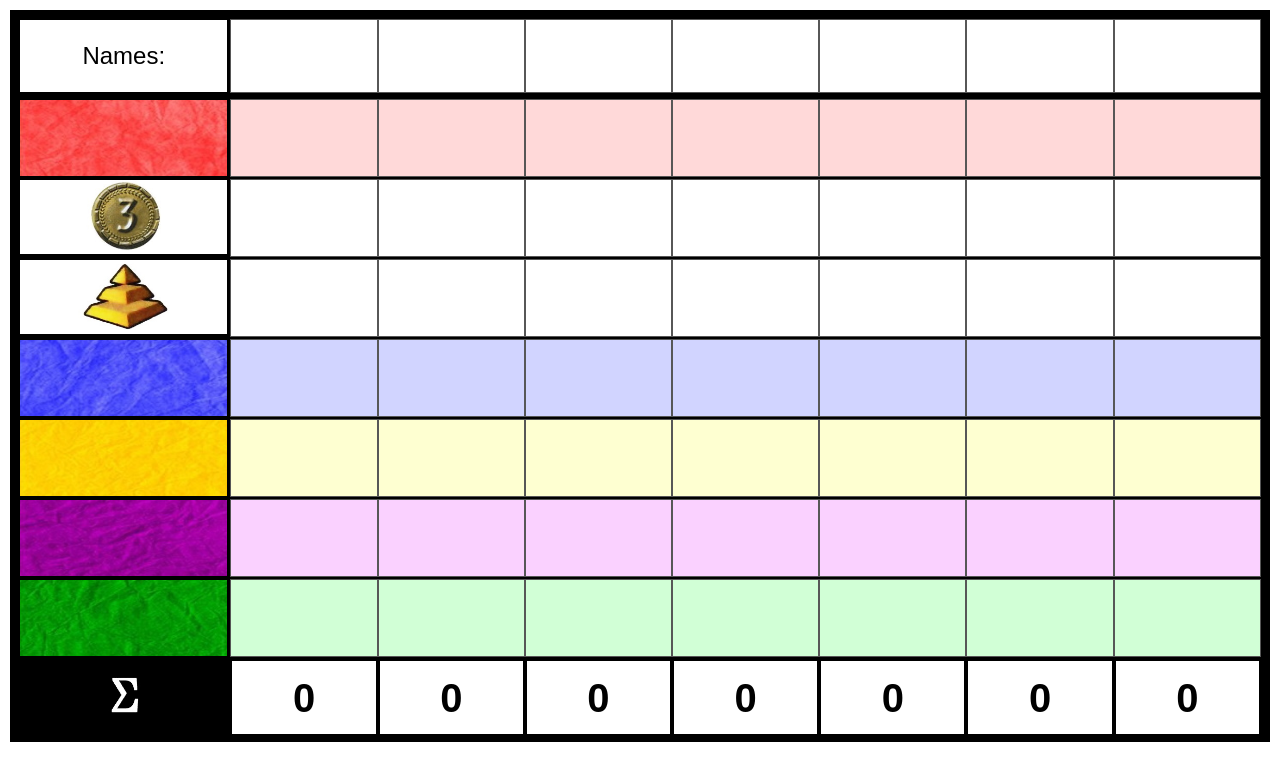
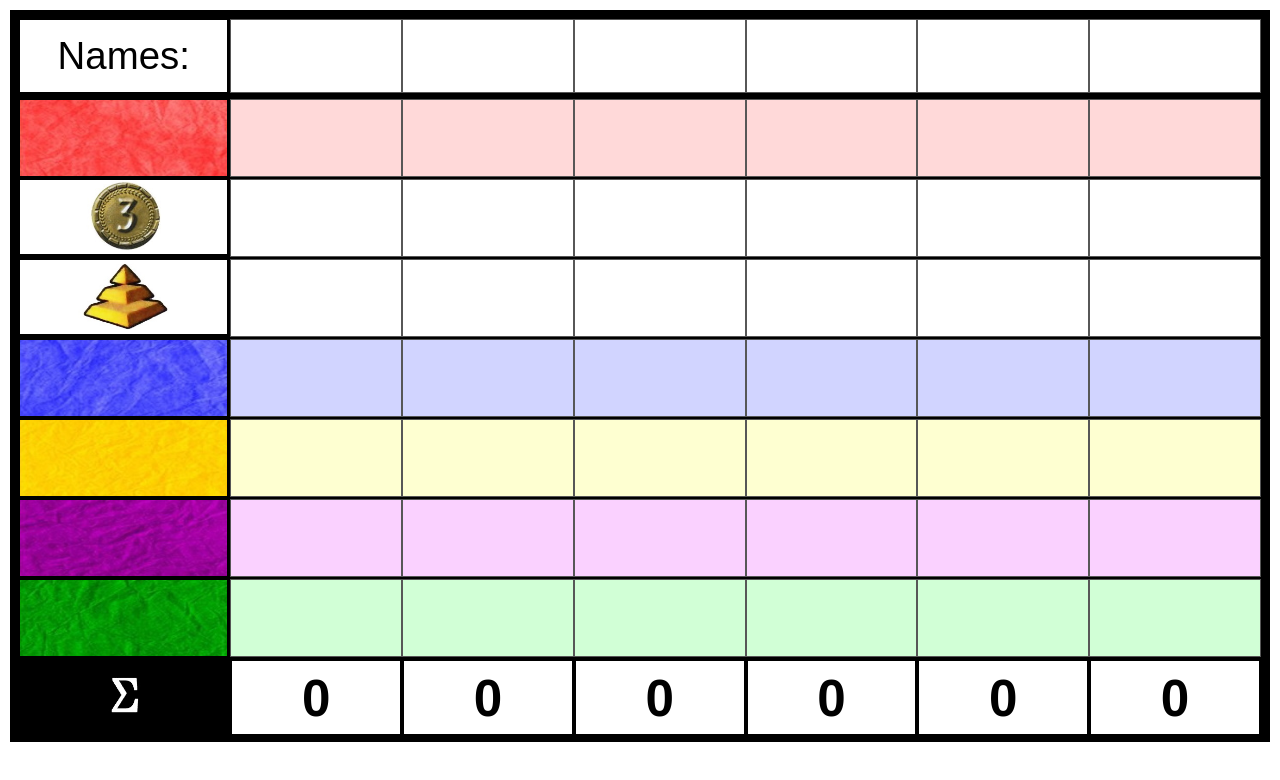
Before and after one commit to guitarman018/scorecards, a React (Create React App) app: page /scoresdiv in a window 1280 px wide. Shown: the top 780 px of the page. Built offline with nearby package versions, Linux system fonts and the light colour scheme.

Commit message:
Text scaling improved

```diff
--- a/src/components/scoresdiv.css
+++ b/src/components/scoresdiv.css
@@ -21,8 +21,8 @@ div {
     border: 2px solid black;
 }
 
-.textNames {
-    font-size: 4em;
+.textName {
+    font-size: 2vw;
 }
 
 .cellsContainer {
@@ -40,15 +40,9 @@ div {
     vertical-align: middle;
 }
 
-.nameLeft {
-    position: center;
-    font-weight: 400;
-    font-size: large;
-}
-
 .finalScores {
     font-family: 'Nanum Gothic', sans-serif;
-    font-size: 40px;
+    font-size: 4vw;
     border: 2px solid black;
 }
 
@@ -60,7 +54,7 @@ input {
     text-align: center;
     font-family: 'Nanum Gothic', sans-serif;
     font-weight: bold;
-    font-size: 32px;
+    font-size: 3vw;
     outline: none;
   }
 
--- a/src/components/scoresdiv.js
+++ b/src/components/scoresdiv.js
@@ -13,7 +13,7 @@ import sum from "../images/8-sum.jpg"
 
 export default function ScoresDiv() {
 
-    let players = 7
+    let players = 6
 
     const [playerScores, setPlayerScores] = useState(Array(players).fill(0).map(row => new Array(7).fill(0)))
     const [playerTotals, setPlayerTotals] = useState(Array(players).fill(0))
@@ -120,7 +120,7 @@ export default function ScoresDiv() {
     return(
         <div id="wholePage">
             <div className="board">
-                <div style={{textAlign: "center", fontFamily: "sans-serif", width: "17%", display: "flex", justifyContent: "center", fontSize: '1.5rem'}}>
+                <div style={{textAlign: "center", fontFamily: "sans-serif", width: "17%", display: "flex", justifyContent: "center", fontSize: '3vw'}}>
                     <p style={{margin: "auto 0"}}>Names:</p>
                 </div>
                 <div className="cellsContainer">{buildNames()}</div>
```
